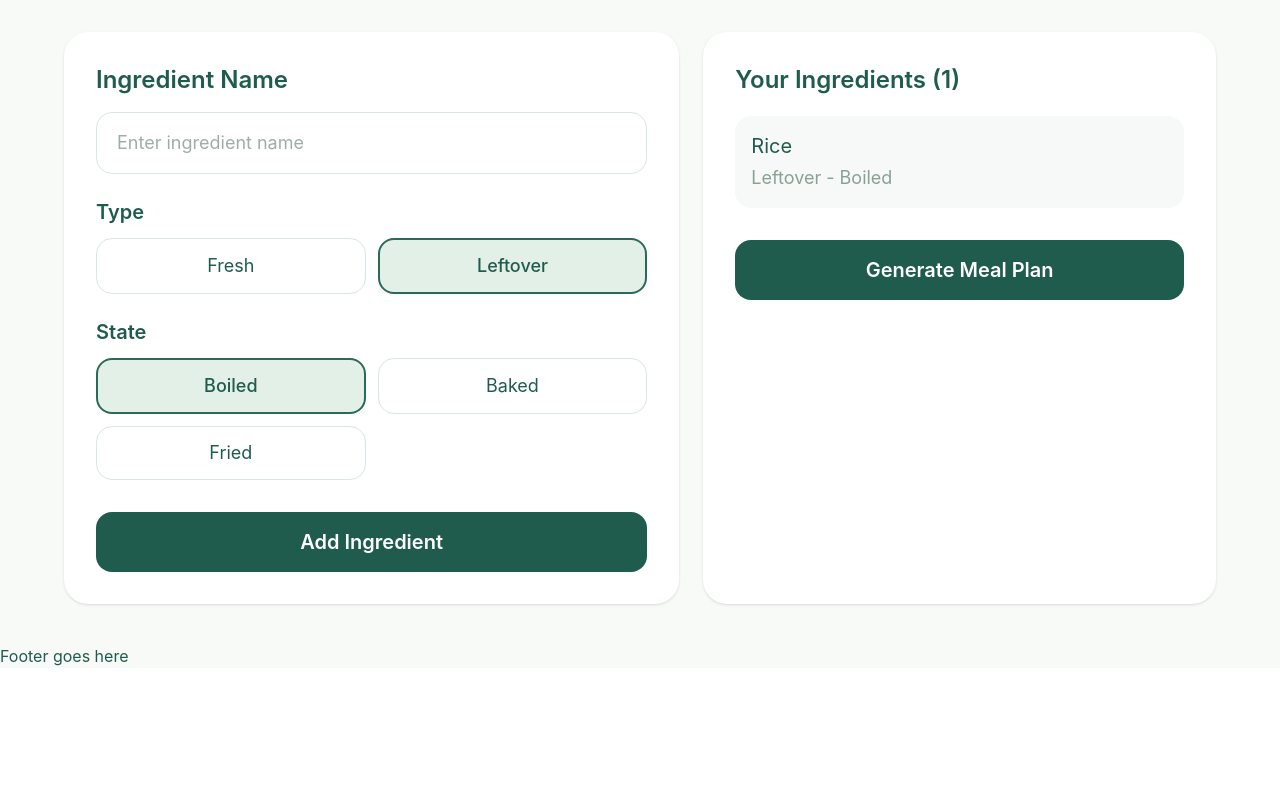
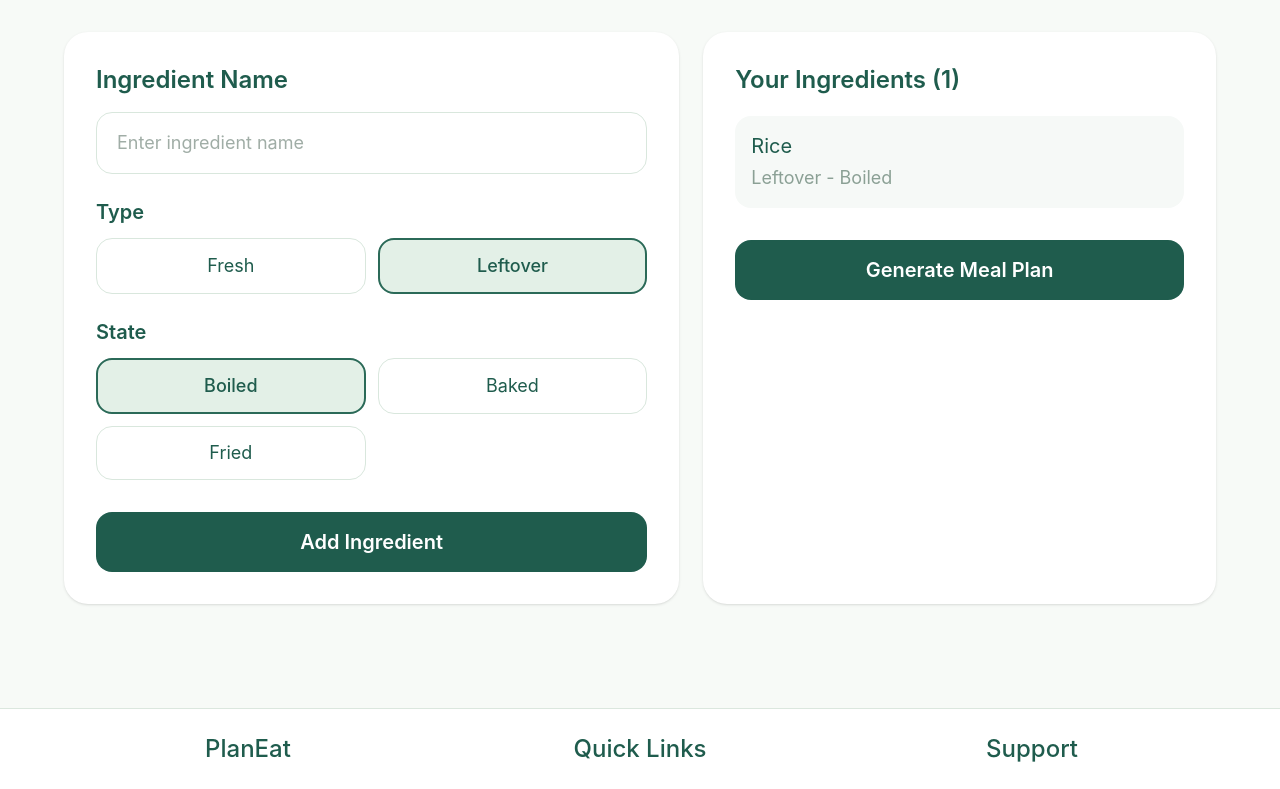
Before and after one commit to TatevikTadevosyan86/PlanEat, a React app in the folder frontend/: page / in a window 1280 px wide. Shown: the part 873-1662 px from the top of the page. Before the commit the page ends 1541 px from the top, so only its background shows below. Built offline with nearby package versions, Linux system fonts and the light colour scheme; the HTML template or start-up script is replaced by a standard one.

Commit message:
Add the footer

```diff
--- a/frontend/src/pages/Home.jsx
+++ b/frontend/src/pages/Home.jsx
@@ -144,9 +144,14 @@ function Home() {
 </main>
 
 
-        <footer>
-          Footer goes here
-        </footer>
+        <footer className="mt-16 border-t border-[#dbe7de] bg-white px-6 py-6">
+  <div className="mx-auto grid max-w-6xl gap-6 text-center text-2xl font-medium text-[#1f5c4d] md:grid-cols-3">
+    <p>PlanEat</p>
+    <p>Quick Links</p>
+    <p>Support</p>
+  </div>
+</footer>
+
       </div>
     </div>
   )
```
